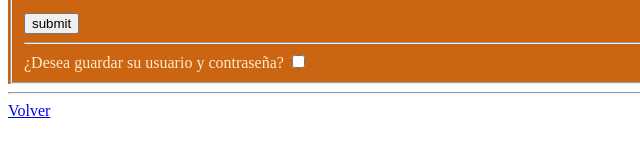
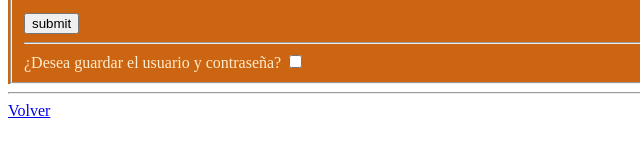
Before and after one commit to Aguirre-Martin/utn-labcomII-practices, a plain HTML site: page U02P02/login.html in a window 1280 px wide. Shown: the part 268-422 px from the top of the page, 0-640 px from the left. Drawn offline with Linux system fonts and the light colour scheme.

Commit message:
"Cambios en el login"

```diff
--- a/U02P02/login.html
+++ b/U02P02/login.html
@@ -24,7 +24,7 @@
         <input type="submit" value="submit">
         <hr>
         <div>
-            <label for="guardar">¿Desea guardar su usuario y contraseña?</label>
+            <label for="guardar">¿Desea guardar el usuario y contraseña?</label>
         <input type="checkbox" name="creckbox" id="checkbox">
         </div>
         </fieldset>
```
